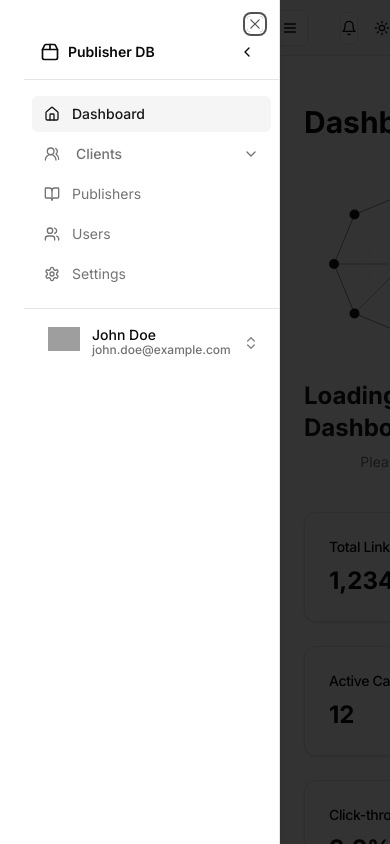
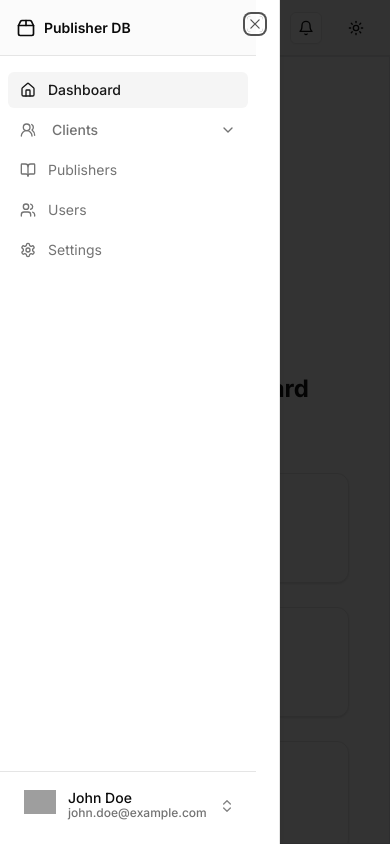
Before and after one commit to dan-arnaiz/buildlinksfor--d, a Next.js app: page / in a window 390 px wide. Both pictures are taken after a click on the button "Toggle navigation menu". Built offline with nearby package versions, Linux system fonts and the light colour scheme; grey boxes are pictures that could not be loaded.

Commit message:
responsive

```diff
--- a/src/app/components/layout/Sidebar.tsx
+++ b/src/app/components/layout/AppSidebar.tsx
@@ -1,8 +1,7 @@
 "use client";
 
-import { useState, useEffect } from "react";
+import { useState } from "react";
 import Link from "next/link";
-import Image from "next/image";
 import {
   Home,
   Package2,
@@ -10,36 +9,22 @@ import {
   Users,
   Settings,
   Globe,
+  Search,
+  LinkIcon,
+  Users2,
+  Ellipsis,
   ChevronLeft,
-  ChevronRight,
+  ChevronDown,
+  ChevronsUpDown,
+  Bell,
+  CreditCard,
+  Zap,
   LogOut,
-  CreditCard,
-  Bell,
-  Zap,
-  ChevronsUpDown,
-  Search,
-  Link as LinkIcon,
-  Users2,
-  Loader2,
-  Loader2Icon,
-  LoaderCircle,
-  LoaderCircleIcon,
-  LoaderPinwheelIcon,
-  Ellipsis,
-  ChevronDown,
 } from "lucide-react";
 import { Button } from "@/components/ui/button";
 import { usePathname } from "next/navigation";
 import { cn } from "@/lib/utils";
-import { ModeToggle } from "@/components/ui/mode-tonggle";
-import {
-  DropdownMenu,
-  DropdownMenuContent,
-  DropdownMenuItem,
-  DropdownMenuTrigger,
-} from "@/components/ui/dropdown-menu";
 import { Avatar, AvatarFallback, AvatarImage } from "@radix-ui/react-avatar";
-import { progress } from "framer-motion";
 import {
   Popover,
   PopoverContent,
@@ -50,16 +35,31 @@ import {
   CollapsibleContent,
   CollapsibleTrigger,
 } from "@/components/ui/collapsible";
+import {
+  DropdownMenu,
+  DropdownMenuContent,
+  DropdownMenuItem,
+  DropdownMenuTrigger,
+} from "@/components/ui/dropdown-menu";
 
-export function AppSidebar() {
+export function AppSidebar({
+  className,
+  isMobile = false,
+  onMobileItemClick,
+}: {
+  className?: string;
+  isMobile?: boolean;
+  onMobileItemClick?: () => void;
+}) {
   const [isCollapsed, setIsCollapsed] = useState(false);
   const [openPopover, setOpenPopover] = useState<string | null>(null);
   const [openCollapsible, setOpenCollapsible] = useState<string | null>(null);
   const pathname = usePathname();
 
   const isActive = (path: string) => pathname === path;
-
-  const toggleSidebar = () => setIsCollapsed(!isCollapsed);
+  const isParentActive = (item: any) =>
+    item.subItems?.some((subItem: any) => isActive(subItem.href)) ||
+    isActive(item.href);
 
   const menuItems = [
     { href: "/", icon: Home, label: "Dashboard" },
@@ -68,21 +68,13 @@ export function AppSidebar() {
       icon: Users2,
       label: "Clients",
       subItems: [
-        {
-          href: "/clients/domains",
-          icon: Globe,
-          label: "Domains",
-        },
+        { href: "/clients/domains", icon: Globe, label: "Domains" },
         {
           href: "/clients/find-publishers",
           icon: Search,
           label: "Find Publishers",
         },
-        {
-          href: "/clients/on-progress",
-          icon: Ellipsis,
-          label: "On Progress",
-        },
+        { href: "/clients/on-progress", icon: Ellipsis, label: "On Progress" },
         { href: "/clients/live-links", icon: LinkIcon, label: "Live Links" },
       ],
     },
@@ -91,27 +83,21 @@ export function AppSidebar() {
     { href: "/settings", icon: Settings, label: "Settings" },
   ];
 
-  const isParentActive = (item: any) => {
-    if (item.subItems) {
-      return item.subItems.some((subItem: any) => isActive(subItem.href));
+  const handleItemClick = () => {
+    if (isMobile && onMobileItemClick) {
+      onMobileItemClick();
     }
-    return isActive(item.href);
   };
-
-  useEffect(() => {
-    if (!isCollapsed) {
-      setOpenPopover(null);
-    }
-  }, [isCollapsed]);
 
   return (
     <div
       className={cn(
-        "flex flex-col bg-background border-r transition-all duration-300",
-        isCollapsed ? "w-16" : "w-64"
+        "flex flex-col bg-background transition-all duration-300",
+        isCollapsed && !isMobile ? "w-16" : "w-64",
+        className
       )}
     >
-      <div className="flex items-center h-14 px-4 border-b justify-between lg:h-[60px]">
+      <div className="flex items-center h-14 px-4 border-b bg-muted/40 justify-between lg:h-[60px] lg:px-6">
         {!isCollapsed && (
           <Link
             href="/"
@@ -121,18 +107,18 @@ export function AppSidebar() {
             <span>Publisher DB</span>
           </Link>
         )}
-        <Button
-          variant="ghost"
-          size="icon"
-          onClick={toggleSidebar}
-          className="h-8 w-8"
-        >
-          {isCollapsed ? (
-            <ChevronRight className="h-4 w-4" />
-          ) : (
-            <ChevronLeft className="h-4 w-4" />
-          )}
-        </Button>
+        {!isMobile && (
+          <Button
+            variant="ghost"
+            size="icon"
+            onClick={() => setIsCollapsed(!isCollapsed)}
+            className="ml-auto"
+          >
+            <ChevronLeft
+              className={cn("h-4 w-4", isCollapsed && "rotate-180")}
+            />
+          </Button>
+        )}
       </div>
       <nav className="flex-1 overflow-y-auto py-4">
         <ul className="space-y-1 px-2">
@@ -172,7 +158,10 @@ export function AppSidebar() {
                                   ? "bg-secondary text-secondary-foreground font-medium"
                                   : "text-muted-foreground hover:bg-secondary/80 hover:text-secondary-foreground"
                               )}
-                              onClick={() => setOpenPopover(null)}
+                              onClick={() => {
+                                setOpenPopover(null);
+                                handleItemClick();
+                              }}
                             >
                               <subItem.icon className="h-4 w-4 flex-shrink-0" />
                               <span>{subItem.label}</span>
@@ -223,6 +212,7 @@ export function AppSidebar() {
                                   ? "bg-secondary text-secondary-foreground font-medium"
                                   : "text-muted-foreground hover:bg-secondary/80 hover:text-secondary-foreground"
                               )}
+                              onClick={handleItemClick}
                             >
                               <subItem.icon className="h-4 w-4 flex-shrink-0" />
                               <span>{subItem.label}</span>
@@ -244,6 +234,7 @@ export function AppSidebar() {
                     isCollapsed && "justify-center"
                   )}
                   title={isCollapsed ? item.label : undefined}
+                  onClick={handleItemClick}
                 >
                   <item.icon
                     className={cn(
--- a/src/app/components/layout/Header.tsx
+++ b/src/app/components/layout/Header.tsx
@@ -1,21 +1,33 @@
+"use client";
+import { useState } from "react";
 import { Bell, Menu } from "lucide-react";
 import { Button } from "@/components/ui/button";
 import { Sheet, SheetContent, SheetTrigger } from "@/components/ui/sheet";
-import { AppSidebar } from "./Sidebar";
+import { AppSidebar } from "./AppSidebar";
 import { ModeToggle } from "@/components/ui/mode-tonggle";
 
 export default function Header() {
+  const [isMobileMenuOpen, setIsMobileMenuOpen] = useState(false);
+
+  const handleMobileMenuClose = () => {
+    setIsMobileMenuOpen(false);
+  };
+
   return (
     <header className="flex h-14 items-center gap-4 border-b bg-muted/40 px-4 lg:h-[60px] lg:px-6">
-      <Sheet>
+      <Sheet open={isMobileMenuOpen} onOpenChange={setIsMobileMenuOpen}>
         <SheetTrigger asChild>
           <Button variant="outline" size="icon" className="shrink-0 md:hidden">
             <Menu className="h-5 w-5" />
             <span className="sr-only">Toggle navigation menu</span>
           </Button>
         </SheetTrigger>
-        <SheetContent side="left" className="w-[280px] sm:w-[320px]">
-          <AppSidebar />
+        <SheetContent side="left" className="w-[280px] p-0">
+          <AppSidebar
+            className="h-full"
+            isMobile={true}
+            onMobileItemClick={handleMobileMenuClose}
+          />
         </SheetContent>
       </Sheet>
       <div className="w-full flex-1">{/* Add any header content here */}</div>
--- /dev/null
+++ b/src/app/hooks/use-media-query.ts
@@ -0,0 +1,17 @@
+import { useState, useEffect } from 'react';
+
+export function useMediaQuery(query: string): boolean {
+  const [matches, setMatches] = useState(false);
+
+  useEffect(() => {
+    const media = window.matchMedia(query);
+    if (media.matches !== matches) {
+      setMatches(media.matches);
+    }
+    const listener = () => setMatches(media.matches);
+    media.addListener(listener);
+    return () => media.removeListener(listener);
+  }, [matches, query]);
+
+  return matches;
+}
--- a/src/app/layout.tsx
+++ b/src/app/layout.tsx
@@ -1,6 +1,6 @@
 import { Inter } from 'next/font/google'
 import Header from './components/layout/Header'
-import { AppSidebar } from "./components/layout/Sidebar";
+import { AppSidebar } from "./components/layout/AppSidebar";
 import "./globals.css";
 import { Toaster } from "@/components/ui/toaster";
 import { ThemeProvider } from "@/components/ui/theme-provider";
@@ -22,10 +22,12 @@ export default function RootLayout({
       <body className={`${inter.className} bg-background`}>
         <ThemeProvider attribute="class" defaultTheme="system" enableSystem>
           <div className="flex h-screen overflow-hidden">
-            <AppSidebar />
+            <AppSidebar className="hidden md:flex" />
             <div className="flex flex-col flex-1 overflow-x-hidden">
               <Header />
-              <main className="flex-1 overflow-y-auto p-6">{children}</main>
+              <main className="flex-1 overflow-y-auto p-4 md:p-6 border border-gray-200 dark:border-gray-700">
+                {children}
+              </main>
             </div>
           </div>
           <Toaster />
--- a/src/app/publishers/page.tsx
+++ b/src/app/publishers/page.tsx
@@ -86,28 +86,52 @@ export default function Publishers() {
     <div className="p-4 sm:p-6">
       <div className="flex justify-between items-center mb-4 sm:mb-6">
         <h1 className="text-2xl sm:text-3xl font-bold">Publishers</h1>
-        <Button onClick={() => setIsFormOpen(true)} className="hover:bg-primary-dark transition-colors">
-          <PlusIcon className="mr-2 h-4 w-4" /> Add Publisher
+        <Button
+          onClick={() => setIsFormOpen(true)}
+          className="hover:bg-primary-dark transition-colors"
+        >
+          <PlusIcon className="md:mr-2 mr-0 h-4 w-4 " />
+          <span className="hidden md:block">Add Publisher</span>
         </Button>
       </div>
-      <div className={`flex ${isFiltersExpanded ? 'flex-col lg:flex-row' : 'flex-col gap-1 sm:gap-1'} gap-2 sm:gap-4`}>
-        <div className={`${isFiltersExpanded ? 'w-full lg:w-[300px] mt-4 flex-shrink-0' : 'w-full'}  transition-all duration-300 ease-in-out`}>
+      <div
+        className={`flex ${
+          isFiltersExpanded ? "flex-col lg:flex-row" : "flex-col gap-1 sm:gap-1"
+        } gap-2 sm:gap-4`}
+      >
+        <div
+          className={`${
+            isFiltersExpanded
+              ? "w-full lg:w-[300px] mt-4 flex-shrink-0"
+              : "w-full"
+          }  transition-all duration-300 ease-in-out`}
+        >
           <SearchFilters
             onFilter={setFilterParams}
             isExpanded={isFiltersExpanded}
             setIsExpanded={setIsFiltersExpanded}
           />
         </div>
-        <div className={`w-full overflow-x-auto ${isFiltersExpanded ? '' : 'mt-0'}`}>
+        <div
+          className={`w-full overflow-x-auto ${
+            isFiltersExpanded ? "" : "mt-0"
+          }`}
+        >
           {loading ? (
             <div className="flex items-center justify-center h-full min-h-[200px] sm:min-h-[300px] md:min-h-[400px] lg:min-h-[500px]">
               <Loading />
             </div>
           ) : (
-            <DataTable initialData={filteredPublishers} key={JSON.stringify(filteredPublishers)} isFormOpen={isFormOpen} setIsFormOpen={setIsFormOpen}  onDataTableRefresh={onDataTableRefresh} />
+            <DataTable
+              initialData={filteredPublishers}
+              key={JSON.stringify(filteredPublishers)}
+              isFormOpen={isFormOpen}
+              setIsFormOpen={setIsFormOpen}
+              onDataTableRefresh={onDataTableRefresh}
+            />
           )}
         </div>
       </div>
     </div>
-  )
+  );
 }
```
